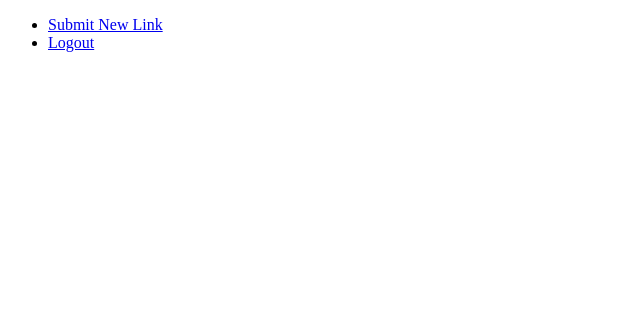
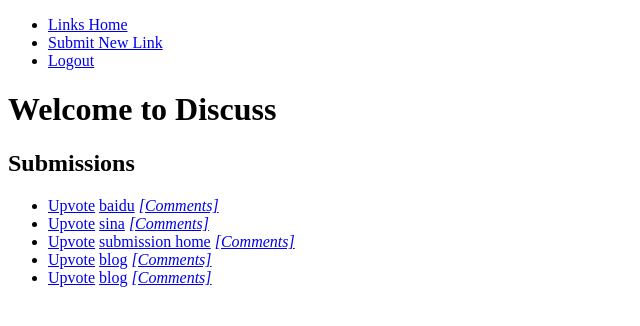
Before and after one commit to talenhao/Django_apps, a Django app: page /links/ in a window 1280 px wide. Shown: the top 326 px of the page, without its empty margins (0-640 px from the left). Run offline with Django 3.2, Linux system fonts and the light colour scheme; a user stored in the database is signed in; data comes from the database, SQL or seed files in the repository; both versions use the stored data as it was after the commit.

Commit message:
voting and rank over

```diff
--- a/Django_Project_Blueprints/blueblog/blueblog/urls.py
+++ b/Django_Project_Blueprints/blueblog/blueblog/urls.py
@@ -36,6 +36,9 @@ from links.views import NewSubmissionView
 from links.views import SubmissionDetailView
 from links.views import NewCommentView
 from links.views import NewCommentReplyView
+from links.views import HomeView as LinkHomeView
+from links.views import UpvoteSubmissionView
+from links.views import RemovevoteSubmissionView
 
 from django.conf import settings
 from django.conf.urls import include, url
@@ -59,11 +62,15 @@ urlpatterns = [
     url(r'^blog/post/(?P<post_pk>\d+)/stop/share/to/(?P<blog_pk>\d+)/$',
         StopSharingPostWithBlog.as_view(), name='stop_share_post_with_blog'),
     # for links
-    url(r'^links/$', TemplateView.as_view(template_name='links/home.html'), name='links-home'),
+    # url(r'^links/$', TemplateView.as_view(template_name='links/home.html'), name='links-home'),
+    url(r'^links/$', LinkHomeView.as_view(), name='links-home'),
     url(r'^new-submission/$', NewSubmissionView.as_view(), name='new-submission'),
     url(r'^submission/(?P<pk>\d+)/$', SubmissionDetailView.as_view(), name='submission-detail'),
     url(r'^new-comment/$', NewCommentView.as_view(), name='new-comment'),
     url(r'^new-comment-reply/$', NewCommentReplyView.as_view(), name='new-comment-reply'),
+    # votes
+    url(r'^upvote/(?P<link_pk>\d+)/$', UpvoteSubmissionView.as_view(), name='upvote-submission'),
+    url(r'^upvote/(?P<link_pk>\d+)/remove/$', RemovevoteSubmissionView.as_view(), name='remove-upvote-submission'),
 ]
 
 
--- a/Django_Project_Blueprints/blueblog/links/templates/links/home.html
+++ b/Django_Project_Blueprints/blueblog/links/templates/links/home.html
@@ -1 +1,20 @@
 {% extends 'links/links-base.html' %}
+
+{% block content %}
+<h1>Welcome to Discuss</h1>
+    <h2>Submissions</h2>
+    <ul>
+    {% for submission in submissions %}
+        <li>
+            {% if request.user in submission.up_votes.all %}
+                <a href="{% url "remove-upvote-submission" link_pk=submission.pk %}">Remove Upvote</a>
+            {% else %}
+                <a href="{% url "upvote-submission" link_pk=submission.pk %}">Upvote</a>
+            {% endif %}
+        <a href="{{ submission.url }}" target="_blank">{{ submission.title }}</a>
+        <i><a href="{% url "submission-detail" pk=submission.pk %}">[Comments]</a></i>
+        </li>
+    {% endfor %}
+
+    </ul>
+{% endblock %}
--- a/Django_Project_Blueprints/blueblog/links/templates/links/links-base.html
+++ b/Django_Project_Blueprints/blueblog/links/templates/links/links-base.html
@@ -5,5 +5,6 @@
 {% endblock %}
 
 {% block logged_in_nav %}
+    <li><a href="{% url "links-home" %}"> Links Home</a> </li>
     <li><a href="{% url "new-submission" %}">Submit New Link</a></li>
 {% endblock %}
--- a/Django_Project_Blueprints/blueblog/links/views.py
+++ b/Django_Project_Blueprints/blueblog/links/views.py
@@ -3,6 +3,8 @@
 # Create your views here.
 from django.views.generic import CreateView
 from django.views.generic import DetailView
+from django.views.generic import TemplateView
+from django.views.generic import View
 from django.contrib.auth.decorators import login_required
 from django.utils.decorators import method_decorator
 from links.models import Link
@@ -11,6 +13,8 @@
 
 from links.forms import CommentModelForm
 from links.models import Comment
+
+from django.utils import timezone
 
 
 class NewSubmissionView(CreateView):
@@ -116,3 +120,38 @@
         new_comment.in_reply_to = parent_comment_cd
         new_comment.save()
         return HttpResponseRedirect(reverse('submission-detail', kwargs={'pk': parent_link.pk}))
+
+
+class HomeView(TemplateView):
+    template_name = 'links/home.html'
+
+    def get_context_data(self, **kwargs):
+        ctx = super(HomeView, self).get_context_data(**kwargs)
+        # ranking submission
+        now = timezone.now()
+        submissions = Link.objects.all()
+        for submission in submissions:
+            submission_upvote_count = submission.up_votes.count()
+            submission_comment_count = submission.comment_set.count()
+            submission_submited_delta = now - submission.submitted_on
+            submission_submited_days = submission_submited_delta.days
+            submission_rank = submission_upvote_count + submission_comment_count - submission_submited_days
+            submission.rank = submission_rank
+        sorted_submissions = sorted(submissions, key=lambda x: x.rank, reverse=True)
+        # ctx['submissions'] = Link.objects.all()
+        ctx['submissions'] = sorted_submissions
+        return ctx
+
+
+class UpvoteSubmissionView(View):
+    def get(self, request, link_pk, **kwargs):
+        link = Link.objects.get(pk=link_pk)
+        link.up_votes.add(request.user)
+        return HttpResponseRedirect(reverse('links-home'))
+
+
+class RemovevoteSubmissionView(View):
+    def get(self, request, link_pk, **kwargs):
+        link = Link.objects.get(pk=link_pk)
+        link.up_votes.remove(request.user)
+        return HttpResponseRedirect(reverse('links-home'))
```
Also changed, not shown: Django_Project_Blueprints/blueblog/db.sqlite3.
